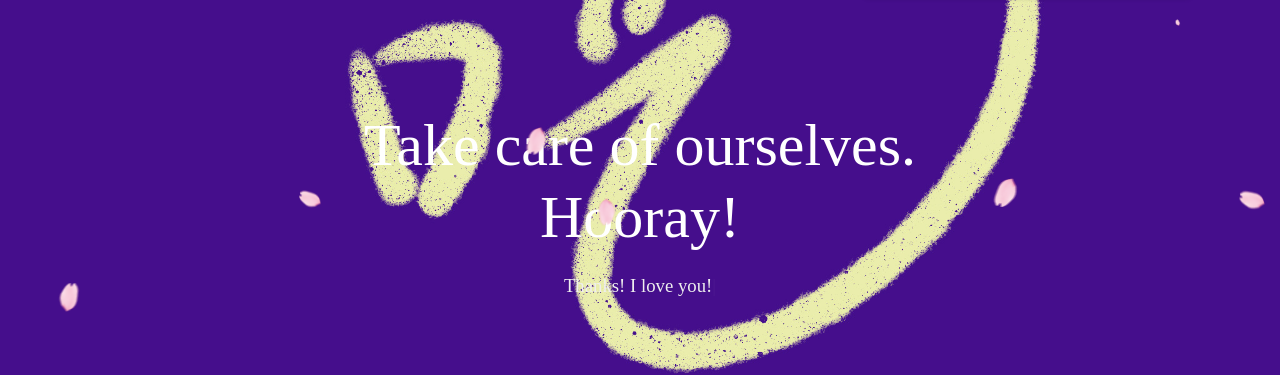
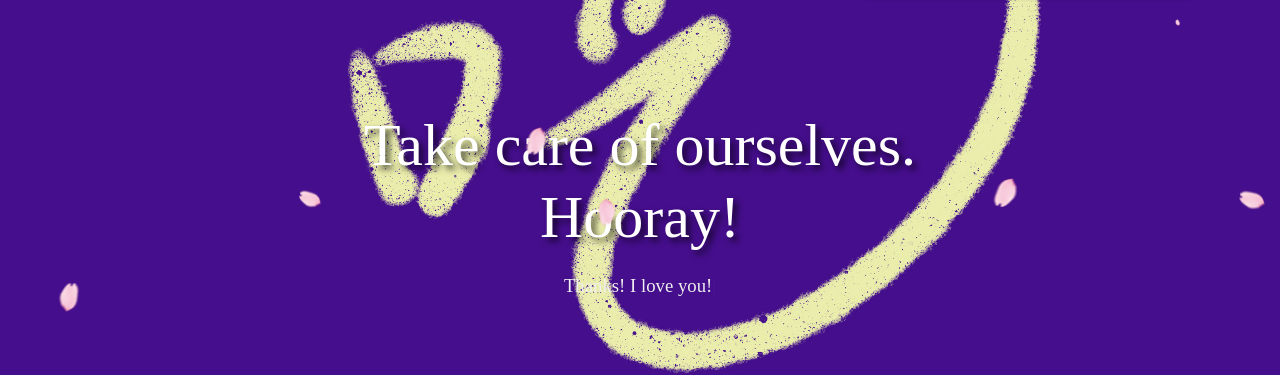
Before and after one commit to 02chloe/02chloe.github.io, a plain HTML site: page index.html in a window 1280 px wide. Shown: the part 141-516 px from the top of the page. Drawn offline with Linux system fonts and the light colour scheme; some packages are replaced by stand-ins of ours; a script that the page names is missing; a web font is replaced by a local one.

Commit message:
Site updated: 2023-07-17 02:02:31

```diff
--- a/css/my.css
+++ b/css/my.css
@@ -35,3 +35,7 @@ body{
 .subtitleFont{
     font-family: 'Sub-Font';
 }
+/* 给subtitle添加阴影 */
+.subtitle-shadow {
+    text-shadow: 4px 4px 6px rgba(0, 0, 0, 0.685);
+}
--- a/index.html
+++ b/index.html
@@ -330,7 +330,7 @@
             <div class="row">
     <div class="col s10 offset-s1 m8 offset-m2 l8 offset-l2">
         <div class="brand">
-            <div class="title center-align subtitleFont">
+            <div class="title center-align subtitleFont subtitle-shadow">
 
                 Take care of ourselves. Hooray!
 
```
Also changed, not shown: about/index.html (+1 -1 lines), archives/2023/07/index.html (+1 -1 lines), archives/2023/index.html (+1 -1 lines), archives/index.html (+1 -1 lines), categories/index.html (+1 -1 lines), contact/index.html (+1 -1 lines), friends/index.html (+1 -1 lines), tags/index.html (+1 -1 lines).
